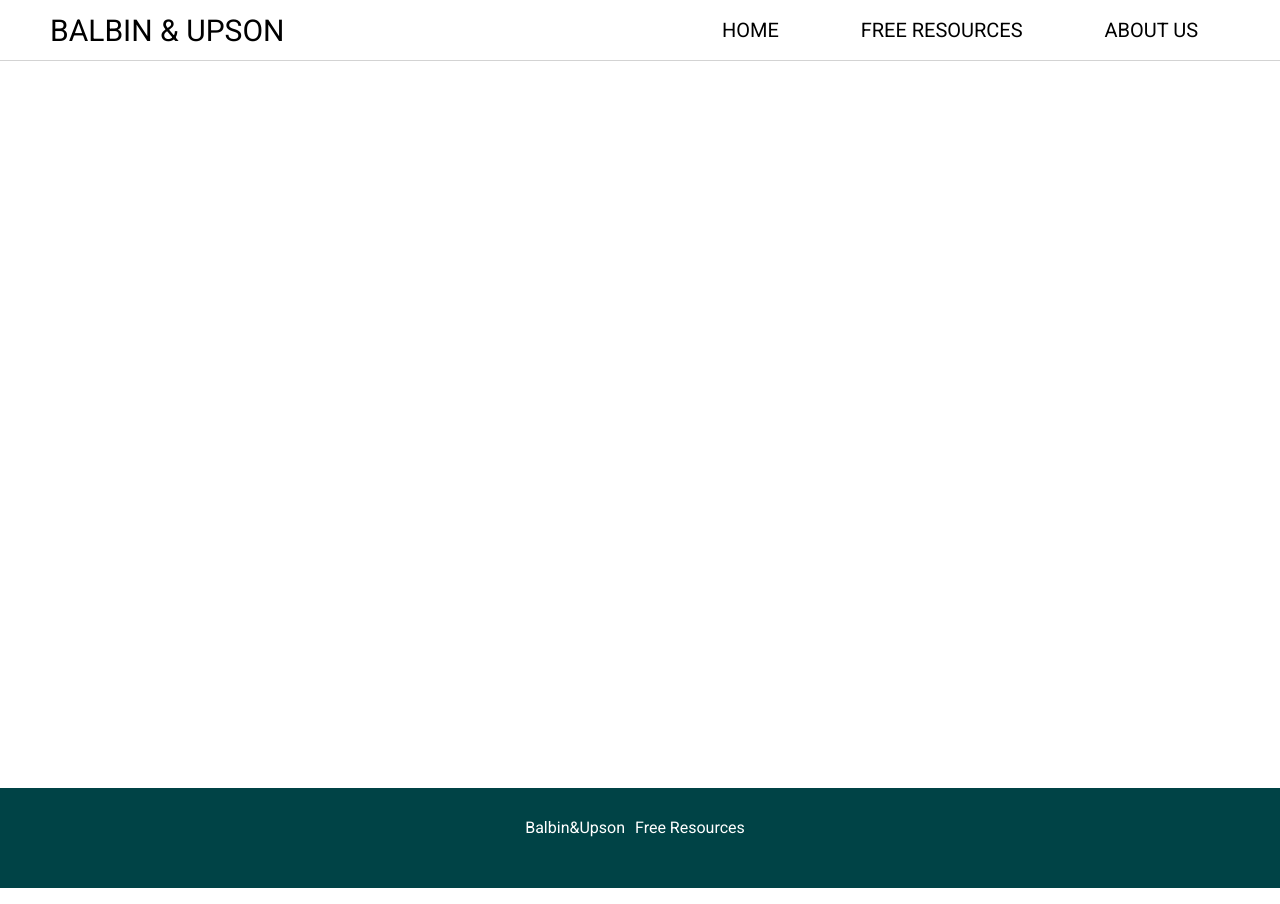
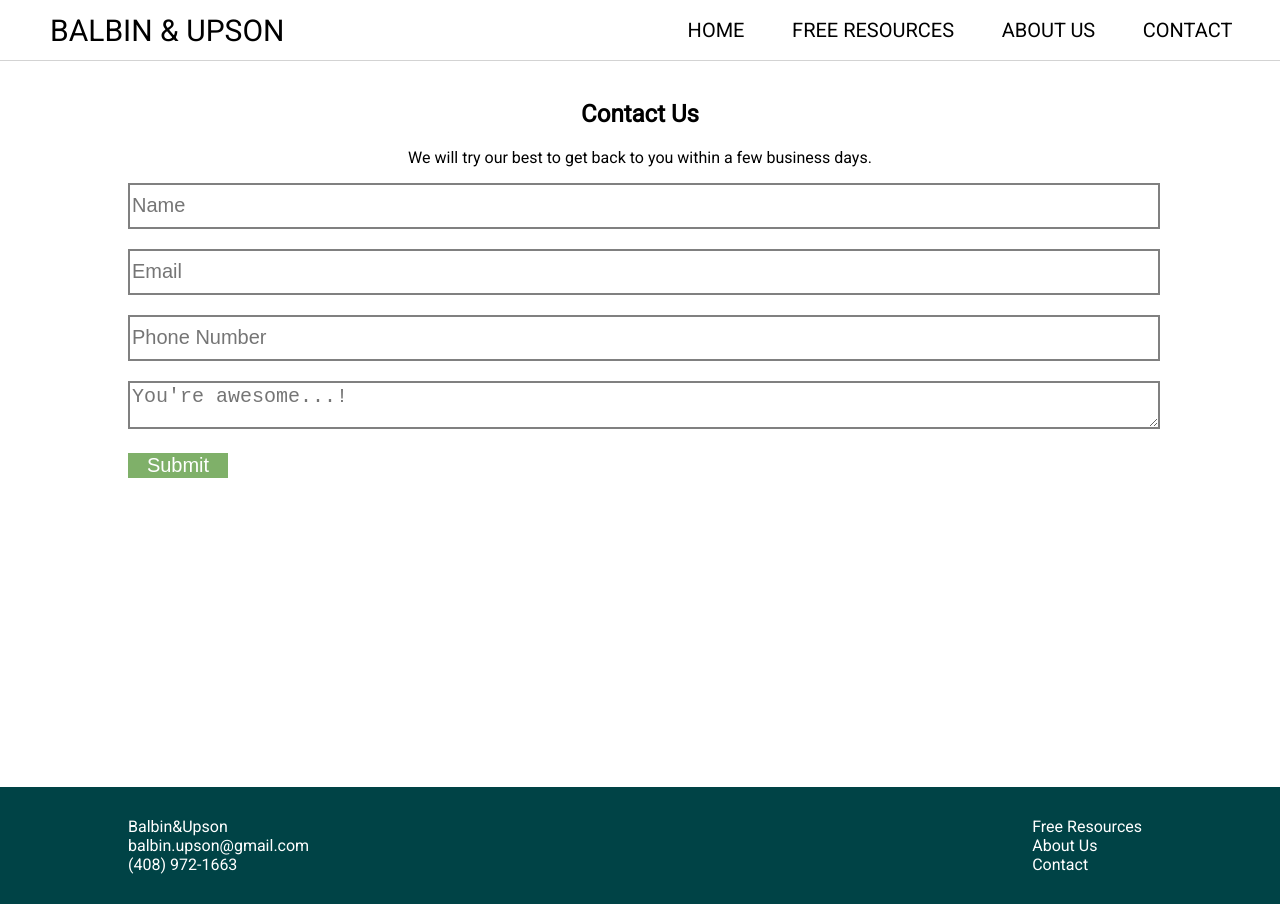
Before and after one commit to kevinphanle/Balbin-and-Upson, a React (Create React App) app: page /contact in a window 1280 px wide. Built offline with nearby package versions, Linux system fonts and the light colour scheme.

Commit message:
added mailing functionality

```diff
--- /dev/null
+++ b/config.js
@@ -0,0 +1,4 @@
+module.exports = {
+  USER: 'kevinphanle11@gmail.com',
+  PASS: 'K3vinle11'
+}
--- a/package.json
+++ b/package.json
@@ -6,7 +6,11 @@
     "@testing-library/jest-dom": "^4.2.4",
     "@testing-library/react": "^9.4.0",
     "@testing-library/user-event": "^7.2.1",
+    "axios": "^0.19.2",
+    "cors": "^2.8.5",
+    "express": "^4.17.1",
     "node-sass": "^4.13.1",
+    "nodemailer": "^6.4.6",
     "react": "^16.12.0",
     "react-dom": "^16.12.0",
     "react-router-dom": "^5.1.2",
--- a/src/App.js
+++ b/src/App.js
@@ -7,6 +7,7 @@ import Footer from './components/footer';
 import './styles/App.scss';
 import Resources from './components/resources/resources';
 import About from './components/aboutus/about';
+import Contact from './components/contact/contact';
 
 function App() {
   return (
@@ -23,6 +24,9 @@ function App() {
         <Route exact path="/about">
           <About />
         </Route>
+        <Route exact path="/contact">
+          <Contact/>
+        </Route>
       </Switch>
 
       <Footer />
--- a/src/components/aboutus/about.jsx
+++ b/src/components/aboutus/about.jsx
@@ -1,9 +1,22 @@
 import React from 'react';
+import bert from '../../images/bert.JPG';
 
 function About(props) {
+
+  console.log(bert);
   return (
     <div className="about">
-      About uS!
+      <div className="header-img">
+        <img src={bert} alt=""/>
+      </div>
+
+      <div className="aboutus">
+        <p>
+          Lorem ipsum dolor sit amet consectetur adipisicing elit. Suscipit velit quas libero rem? Maxime, animi aliquam! Nihil culpa, dignissimos fugiat quam esse, tempora ut nemo excepturi dolor ducimus iste suscipit! Lorem ipsum, dolor sit amet consectetur adipisicing elit. Dignissimos ab numquam, deleniti ea omnis, eaque veritatis reiciendis repellendus maxime molestiae sint ut, eligendi cumque quod magni dicta consectetur laborum minima!
+
+          Lorem ipsum dolor sit amet consectetur adipisicing elit. In animi reprehenderit laboriosam consectetur maiores repudiandae molestias veritatis tempore dolore aliquam quisquam quibusdam ad pariatur illum tempora provident, quas dignissimos quo?
+        </p>
+      </div>
     </div>
   )
 }
--- /dev/null
+++ b/src/components/contact/contact.jsx
@@ -0,0 +1,90 @@
+import React, { useState } from 'react';
+import axios from 'axios';
+
+function Contact(props) {
+  const [name, setName] = useState('');
+  const [email, setEmail] = useState('');
+  const [phone, setPhone] = useState('');
+  const [message, setMessage] = useState('');
+  const [isSent, setSent] = useState(false);
+
+  const data = {
+    name,
+    email,
+    phone,
+    message
+  }
+
+  const handleSubmit = (e) =>{
+    e.preventDefault();
+    axios({
+      method: "POST",
+      url:"http://localhost:3002/send",
+      data:  data
+    }).then((response)=>{
+      if (response.data.status === 'success') {
+        setSent(true)
+        alert("Message Sent.");
+        // this.resetForm()
+      }else if(response.data.status === 'fail'){
+        alert("Message failed to send.")
+      }
+    })
+  }
+
+  let form = isSent ? <p className="sent-confirmation">Sent</p> :
+    <form onSubmit={handleSubmit} method="POST">
+    <div className="form-group">
+      <input
+        type="text"
+        className="form-control"
+        value={name}
+        onChange={e => setName(e.target.value)}
+        placeholder="Name"
+      />
+    </div>
+
+    <div className="form-group">
+      <input
+        type="email"
+        className="form-control" aria-describedby="emailHelp"
+        value={email}
+        onChange={e => setEmail(e.target.value)}
+        placeholder="Email"
+      />
+    </div>
+
+    <div className="form-group">
+      <input
+        type="tel"
+        className="form-control" aria-describedby="phonenumberHelp"
+        value={phone}
+        onChange={e => setPhone(e.target.value)}
+        placeholder="Phone Number"
+      />
+    </div>
+
+    <div className="form-group">
+      <textarea
+        className="form-control"
+        rows="5"
+        value={message}
+        onChange={e => setMessage(e.target.value)}
+        placeholder="You're awesome...!"
+      />
+    </div>
+
+    <button type="submit" className="contact-form-btn">Submit</button>
+  </form>
+
+
+  return (
+    <div className="contact_us">
+      <h2>Contact Us</h2>
+      <p>We will try our best to get back to you within a few business days.</p>
+      {form}
+    </div>
+  )
+}
+
+export default Contact;
--- a/src/components/footer.jsx
+++ b/src/components/footer.jsx
@@ -7,12 +7,28 @@ function Footer(props) {
       <div className="wrapper">
 
         <div className="info">
+          <div className="contact">
             <Link
               to='/'
             >Balbin&Upson</Link>
+            <p>balbin.upson@gmail.com</p>
+            <p>(408) 972-1663</p>
+
+          </div>
+
+          <div className="page-links">
             <Link
               to='/resources'
             >Free Resources</Link>
+            <Link
+              to="/about"
+            >About Us</Link>
+            <Link
+              to="/contact"
+            >
+              Contact
+            </Link>
+          </div>
 
         </div>
       </div>
--- a/src/components/frontpage/team_members.js
+++ b/src/components/frontpage/team_members.js
@@ -1,12 +1,12 @@
 let team = [
+  {
+    "name": "Robert Balbin",
+    "description": "the balbin Lorem ipsum dolor sit amet, consectetur adipiscing elit. Integer pellentesque a odio at fringilla. Cras dictum neque sed lacus rutrum pharetra. Etiam ut sapien fringilla, pellentesque purus sit amet, posuere nisl. Nulla nec risus ut diam mollis elementum a sed tortor.",
+    "photo": "https://balbin-upson-dev.s3-us-west-1.amazonaws.com/IMG_0651.JPG"
+  },
   {
     "name": "Leah Upson",
     "description": "the upson Lorem ipsum dolor sit amet, consectetur adipiscing elit. Integer pellentesque a odio at fringilla. Cras dictum neque sed lacus rutrum pharetra. Etiam ut sapien fringilla, pellentesque purus sit amet, posuere nisl. Nulla nec risus ut diam mollis elementum a sed tortor.",
-    "photo": "https://balbin-upson-dev.s3-us-west-1.amazonaws.com/IMG_0651.JPG"
-  },
-  {
-    "name": "Robert Balbin",
-    "description": "the balbin Lorem ipsum dolor sit amet, consectetur adipiscing elit. Integer pellentesque a odio at fringilla. Cras dictum neque sed lacus rutrum pharetra. Etiam ut sapien fringilla, pellentesque purus sit amet, posuere nisl. Nulla nec risus ut diam mollis elementum a sed tortor.",
     "photo": "https://balbin-upson-dev.s3-us-west-1.amazonaws.com/IMG_0651.JPG"
   },
   {
--- a/src/components/navbar.jsx
+++ b/src/components/navbar.jsx
@@ -2,8 +2,6 @@ import React, { useState, useEffect, useRef } from 'react';
 import { NavLink, useLocation } from 'react-router-dom';
 
 function Navbar(props) {
-  // const { navbarStyles } = props
-
   const [navBackground, setNavBackground] = useState(false)
   let location = useLocation();
 
@@ -55,18 +53,6 @@ function Navbar(props) {
                 Home
               </NavLink>
             </li>
-            {/* <li className="nav-link">
-              <NavLink
-                to="/"
-                className="link"
-                style={{ color: navbarStyles.textColor }}
-              >
-                Services
-              </NavLink>
-            </li> */}
-            {/* <li className="nav-link">
-              <a href="/" className="link" style={{color: navbarStyles.textColor}}>Testimonials</a>
-            </li> */}
             <li className="nav-link">
 
               <NavLink
@@ -83,7 +69,16 @@ function Navbar(props) {
                 style={{ color: navbarStyles.textColor }}>
                   About Us
               </NavLink>
-            </li>
+          </li>
+          <li className="nav-link">
+            <NavLink
+              to="/contact"
+              className="link"
+              style={{ color: navbarStyles.textColor }}
+            >
+              Contact
+            </NavLink>
+          </li>
           </ul>
         </div>
 
--- a/src/components/resources/resouce_list.js
+++ b/src/components/resources/resouce_list.js
@@ -1,10 +1,4 @@
 let list = [
-  {
-    "name": "State Refund Status",
-    "source": "https://www.ftb.ca.gov/refund/index.asp",
-    "type": "state",
-    "description": "Check the status of your refund for the state"
-  },
   {
     "name": "Federal Refund Status",
     "source": "https://www.irs.gov/refunds",
@@ -12,10 +6,10 @@ let list = [
     "description": "Check the status of your refund for the federal"
   },
   {
-    "name": "Pay Your Tax Bill State",
-    "source": "https://www.ftb.ca.gov/pay/index.html",
+    "name": "State Refund Status",
+    "source": "https://www.ftb.ca.gov/refund/index.asp",
     "type": "state",
-    "description": "Pay your tax bill to the State online"
+    "description": "Check the status of your refund for the state"
   },
   {
     "name": "Pay Your Federal Tax Bill",
@@ -24,16 +18,22 @@ let list = [
     "description": "Pay your federal tax bill online"
   },
   {
-    "name": "Transcripts & Tax Records State",
-    "source": "https://www.ftb.ca.gov/myftb/create-an-account.html",
+    "name": "Pay Your State Tax Bill",
+    "source": "https://www.ftb.ca.gov/pay/index.html",
     "type": "state",
-    "description": "View your state transcripts and tax records from previous years"
+    "description": "Pay your tax bill to the State online"
   },
   {
     "name": "Transcripts & Tax Records Federal",
     "source": "https://www.irs.gov/individuals/get-transcript",
     "type": "federal",
     "description": "View your federal transcripts and tax records from previous years"
+  },
+  {
+    "name": "Transcripts & Tax Records State",
+    "source": "https://www.ftb.ca.gov/myftb/create-an-account.html",
+    "type": "state",
+    "description": "View your state transcripts and tax records from previous years"
   },
   {
     "name": "2019 & 2020 Tax Brackets",
--- a/src/styles/App.scss
+++ b/src/styles/App.scss
@@ -84,7 +84,7 @@ body {
 .main {
   min-height: 100vh;
   position: relative;
-  padding-bottom: 5.5rem;
+  padding-bottom: 6.5rem;
 }
 
 .intro {
@@ -169,7 +169,8 @@ body {
 
 .services {
   width: 80%;
-  margin: 80px auto;
+  margin: 0 auto;
+  padding: 80px 0;
   height: fit-content;
 
   .services-head {
@@ -228,7 +229,7 @@ body {
 }
 
 .team {
-  background: #004346;
+  background: $greentext;
   display: flex;
   flex-direction: column;
   align-items: center;
@@ -307,7 +308,7 @@ body {
   width: 100%;
   position: absolute;
   bottom: 0;
-  height: 2.5rem;
+  // height: 2.5rem;
 
   .wrapper {
     width: 80%;
@@ -315,13 +316,23 @@ body {
 
     .info {
       margin: 0;
-      text-align: center;
+      // text-align: center;
+      display: flex;
+      flex-direction: row;
+      justify-content: space-between;
+
+      p {
+        margin: 0;
+      }
+
 
       a {
-        padding: 20px 0;
+        // padding: 20px 0;
         margin-right: 10px;
         color: white;
         text-decoration: none;
+        display: block;
+
 
         &:hover {
           text-decoration: underline;
@@ -397,4 +408,59 @@ body {
 
 .about {
   padding-top: 80px;
+  width: 80%;
+  margin: auto;
+
+  .header-img {
+    display: block;
+    margin-left: auto;
+    margin-right: auto;
+    width: 50%;
+
+    img {
+      width: 100%;
+    }
+  }
 }
+
+// ------- CONTACT ------
+
+.contact_us {
+  padding-top: 80px;
+  width: 80%;
+  margin: auto;
+
+  h2, p {
+    text-align: center;
+  }
+
+  form {
+    // border: 1px solid black;
+
+    .form-group {
+      text-align: center;
+
+      .form-control {
+        width: 100%;
+        height: 2.5rem;
+        margin-bottom: 20px;
+        font-size: $fontsize;
+        border: 2px solid grey;
+      }
+    }
+
+    .contact-form-btn {
+      width: 100px;
+      background: $greentext;
+      font-size: $fontsize;
+      color: white;
+      border: none;
+
+      &:hover {
+        cursor: pointer;
+        width: 200px;
+        font-size: $fontsize * 2;
+      }
+    }
+  }
+}
```
Also changed, not shown: index.js (added, +58 -0 lines), 1 other file (tests, documents, lock files or other folders). Lines whose indentation alone changed are shown as unchanged.
